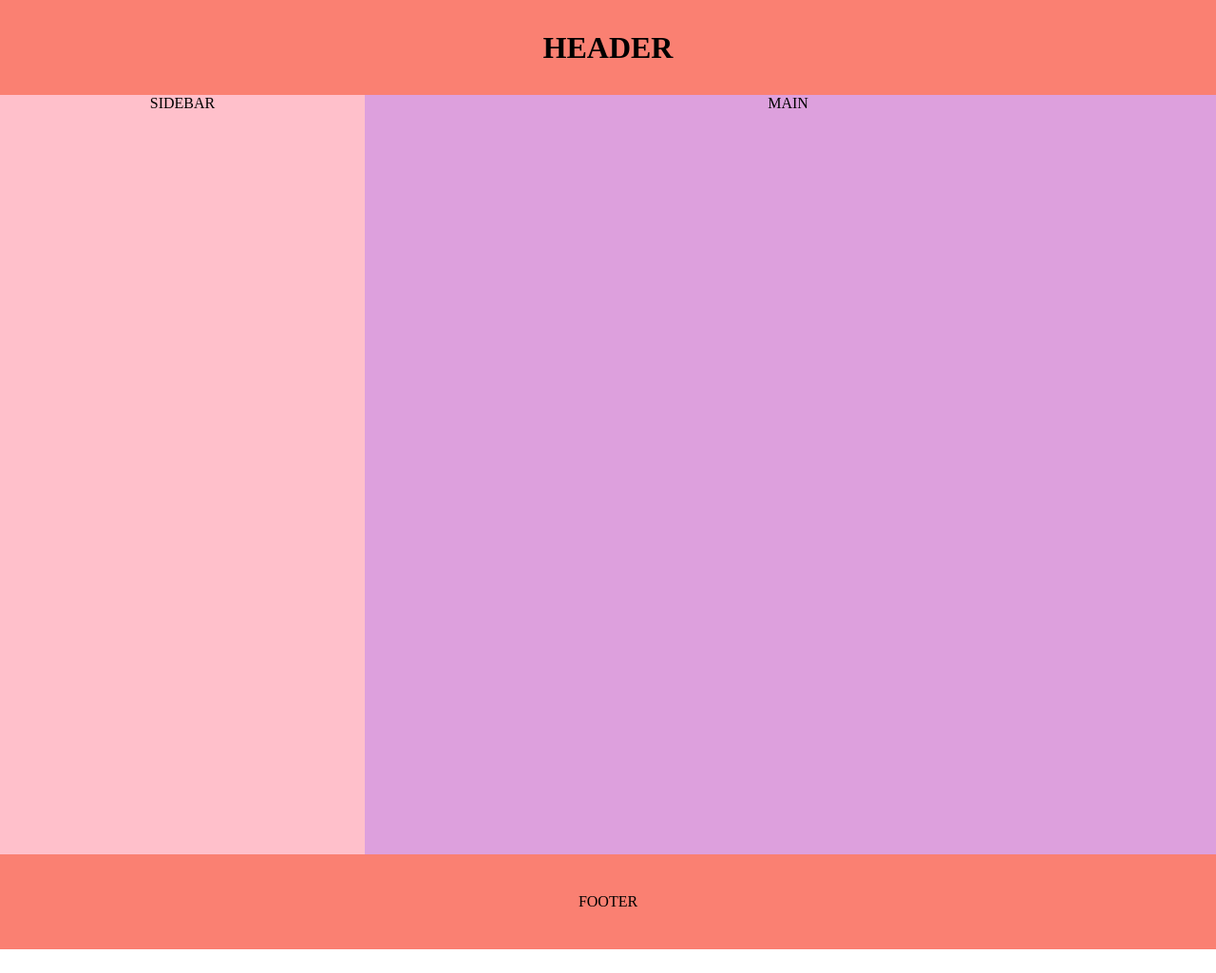
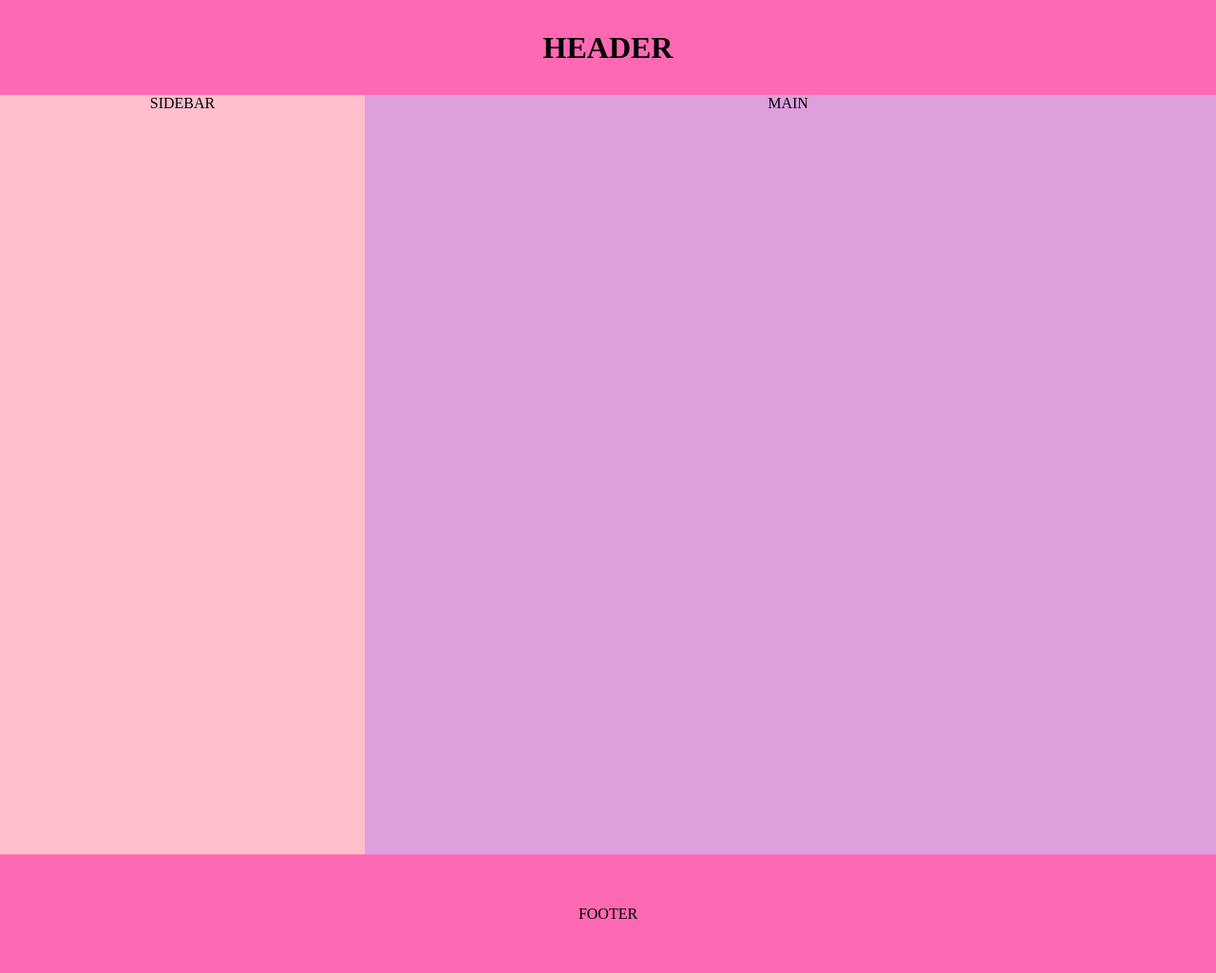
Before and after one commit to jaye-j/htmlcss, a plain HTML site: page displayhw.html in a window 1280 px wide. Shown: the whole page at 95% size. Before the commit the page ends 1000 px from the top, so only its background shows below. Drawn offline with Linux system fonts and the light colour scheme.

Commit message:
html practice

```diff
--- a/displayhw.html
+++ b/displayhw.html
@@ -7,7 +7,7 @@
     <title>Document</title>
     <style>
     .header{
-        background-color: salmon;
+        background-color: hotpink;
         line-height: 100px;
         text-align: center;
         margin: 0;
@@ -35,15 +35,14 @@
         margin: 0;
     }
     .footer{
-        background-color: salmon;
-        line-height: 100px;
+        background-color: hotpink;
+        line-height: 125px;
         text-align: center;
         margin: 0;
     }
     #parent{
         background-color: plum;
     }
-
     </style>
 </head>
 <body>
```
